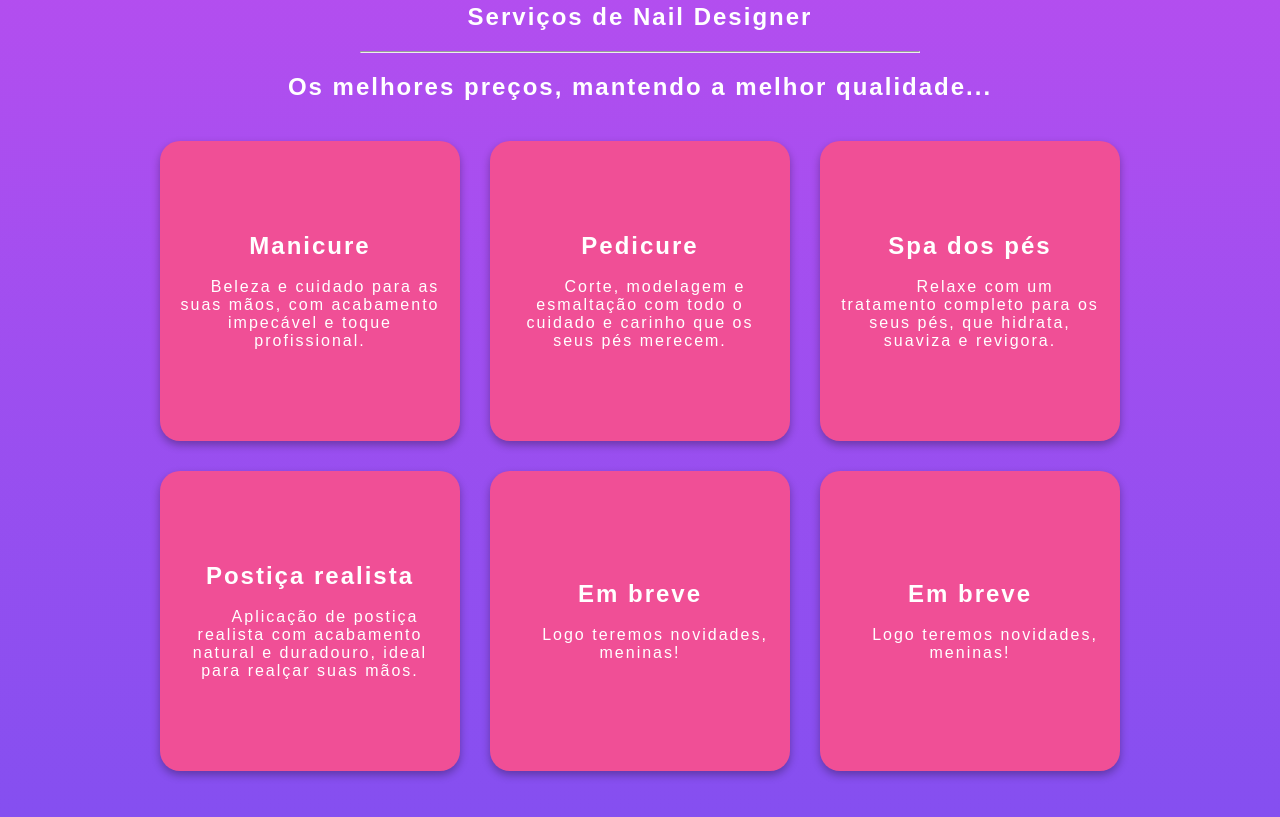
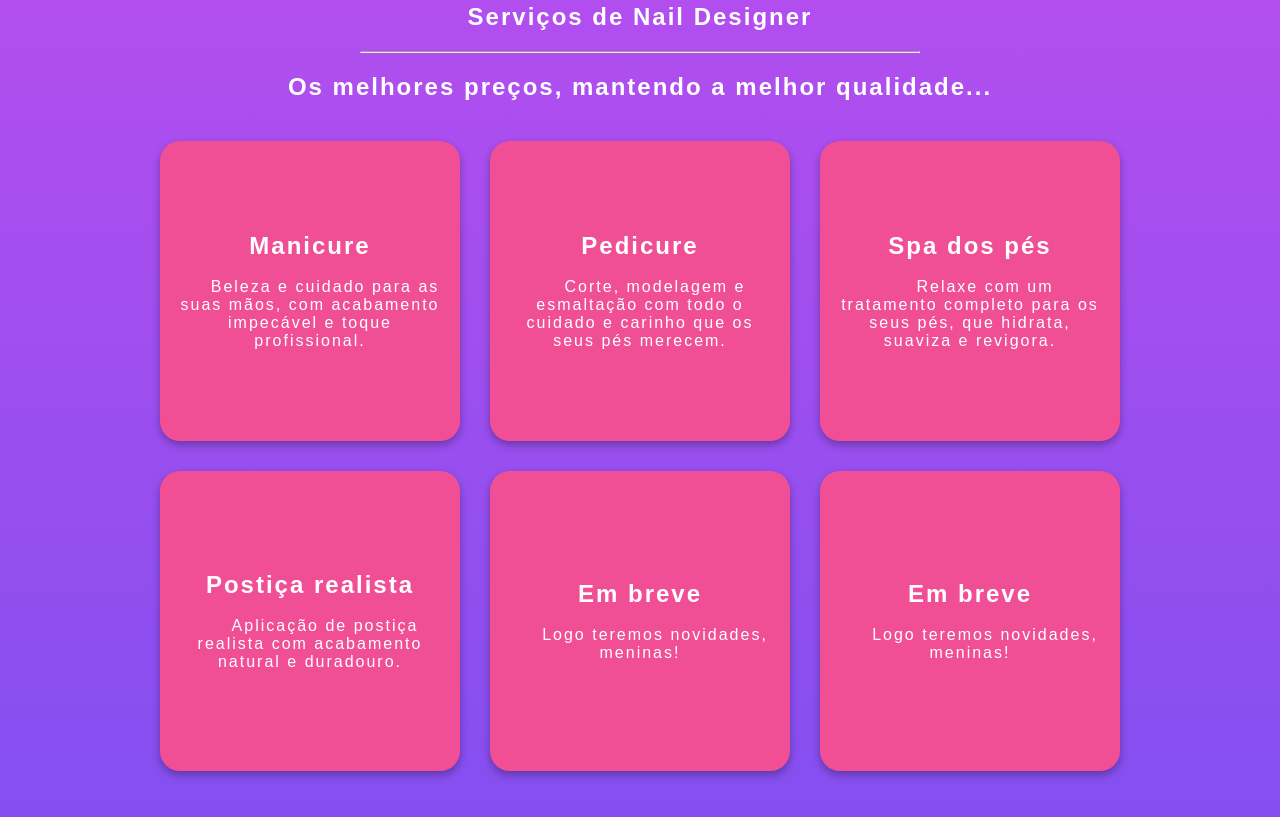
Before and after one commit to patrickosilva/projeto-horario, a plain HTML site: page index.html in a window 1280 px wide. Shown: the part 1635-2452 px from the top of the page. Drawn offline with Linux system fonts and the light colour scheme; a web font is replaced by a local one.

Commit message:
Update index.html

```diff
--- a/index.html
+++ b/index.html
@@ -114,7 +114,7 @@
         </div>
         <div class="card">
           <h1>Postiça realista</h1><br>
-          <p class="texto-card">Aplicação de postiça realista com acabamento natural e duradouro, ideal para realçar suas mãos.</p>
+          <p class="texto-card">Aplicação de postiça realista com acabamento natural e duradouro.</p>
         </div>
         <div class="card">
           <h1>Em breve</h1><br>
```
